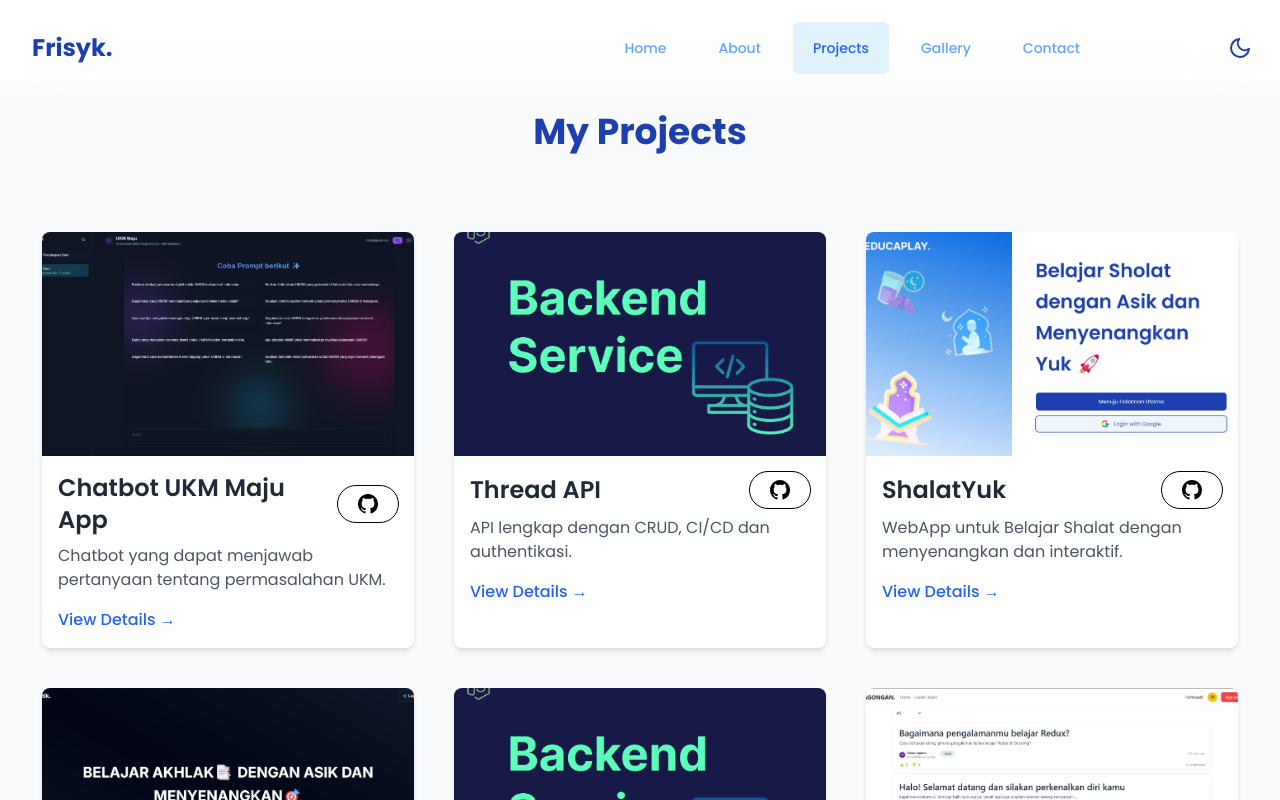
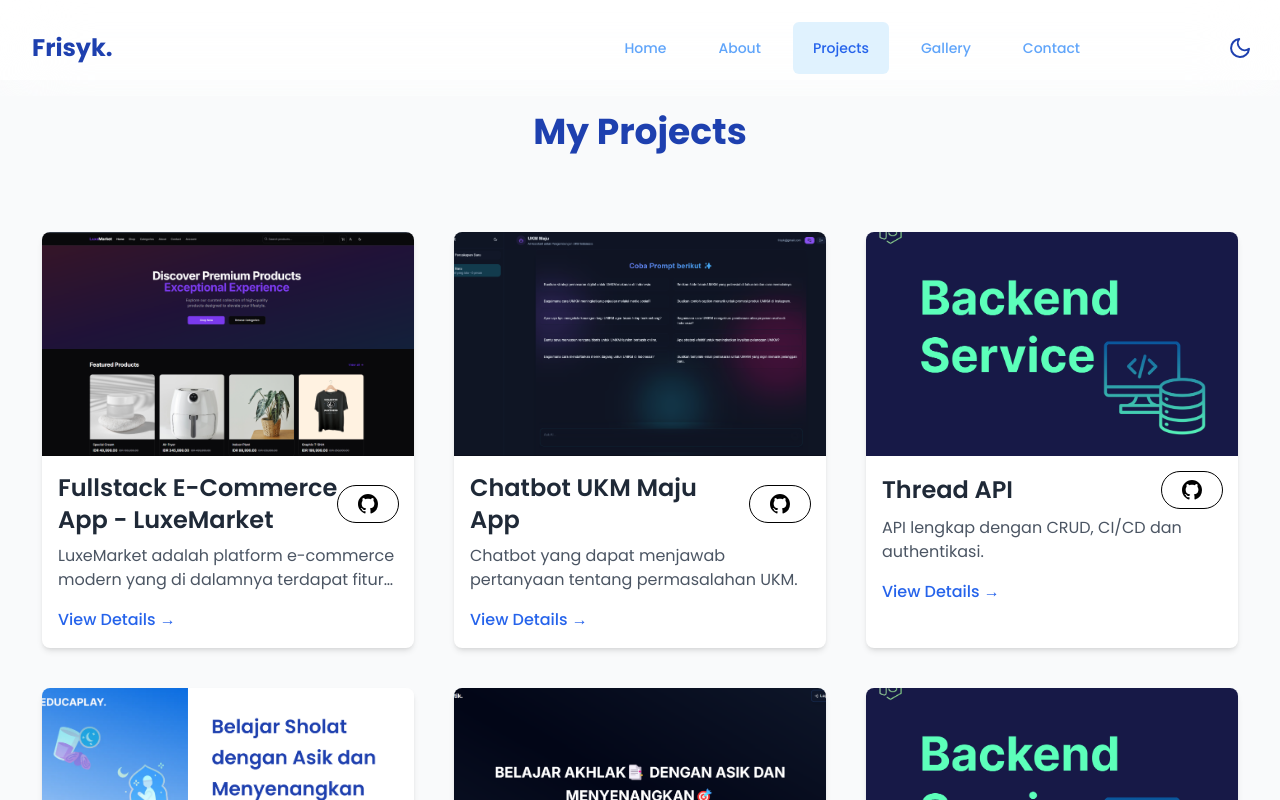
Before and after one commit to Frisyk/star, a Next.js app: page /projects in a window 1280 px wide. Shown: the top 800 px of the page. Built offline with nearby package versions, Linux system fonts and the light colour scheme.

Commit message:
refactor: add new project

```diff
--- a/components/Data.js
+++ b/components/Data.js
@@ -77,6 +77,14 @@
 ];
 
 export const projectData = [
+    {
+        id:3,
+        title: "Fullstack E-Commerce App - LuxeMarket",
+        desc: "LuxeMarket adalah platform e-commerce modern yang di dalamnya terdapat fitur-fitur seperti penelusuran katalog produk, fungsionalitas keranjang belanja, dan autentikasi pengguna. Administrator dapat mengelola produk, kategori, dan pesanan melalui dasbor admin. <br/> Tech Stack: Next.JS, Supabase, Zustand, Shadcn-UI, Tailwindcss, TypeScriptUI",
+        image: "/project/e-commerce.png",
+        slug: "https://fris-commerce.vercel.app/",
+        github: "https://github.com/Frisyk/tech-ecommerce"
+    },
     {
         id:10,
         title: "Chatbot UKM Maju App",
```
Also changed, not shown: public/project/e-commerce.png (added).
